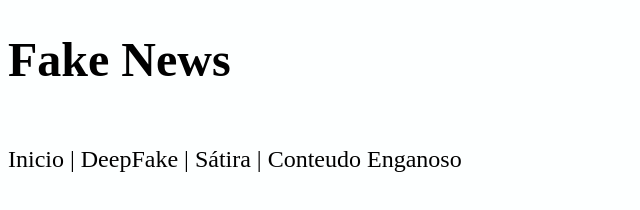
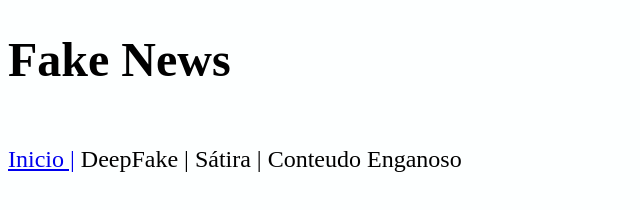
Before and after one commit to KauaRSantos/As-Fake-News, a plain HTML site: page deepfake.html in a window 1280 px wide. Shown: the whole page, without its empty margins (0-640 px from the left). Drawn offline with Linux system fonts and the light colour scheme.

Commit message:
Update deepfake.html

```diff
--- a/deepfake.html
+++ b/deepfake.html
@@ -14,7 +14,7 @@
 
 <br>
 <nav>
-    Inicio |
+    <a href="index.html"> Inicio |</a>
     DeepFake |
     Sátira |
     Conteudo Enganoso
```
